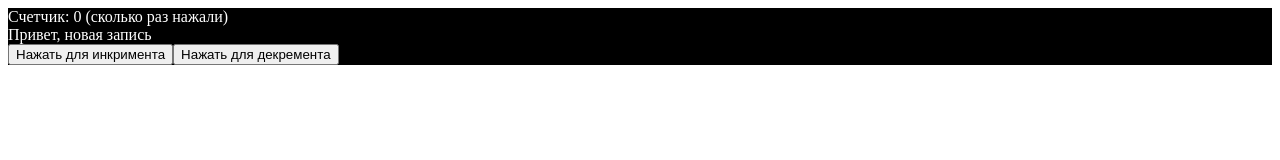
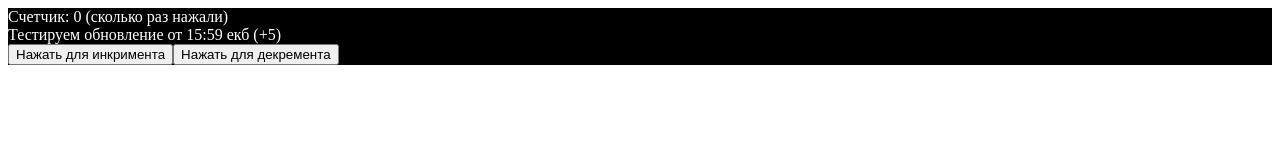
Before and after one commit to ElmirKuba/invest-helper-react-vite-pwa, a React (Vite) app: page / in a window 1280 px wide. Shown: the top 160 px of the page. Built offline with nearby package versions, Linux system fonts and the light colour scheme.

Commit message:
pwa: тестирование 11

```diff
--- a/src/App.tsx
+++ b/src/App.tsx
@@ -8,7 +8,7 @@ function App() {
   return (
     <div className="App">
       <div>Счетчик: {count} (сколько раз нажали)</div>
-      <div>Привет, новая запись</div>
+      <div>Тестируем обновление от 15:59 екб (+5)</div>
       <button
         onClick={() => {
           setCount(count + 1);
```
